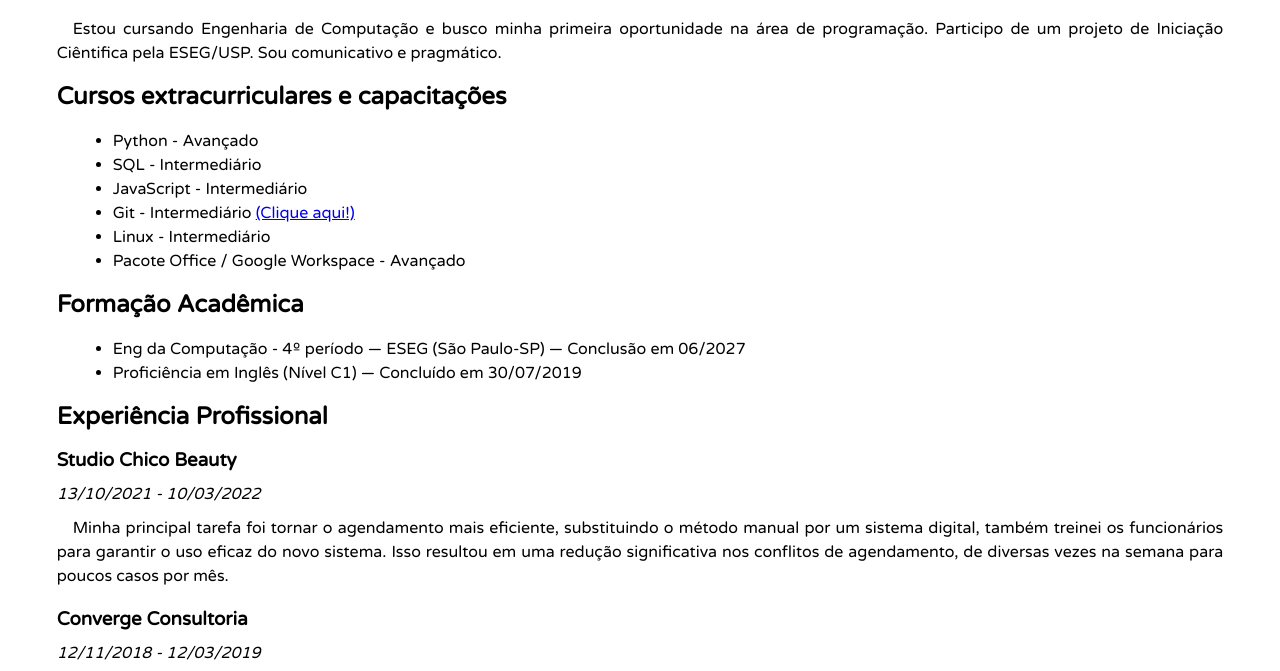
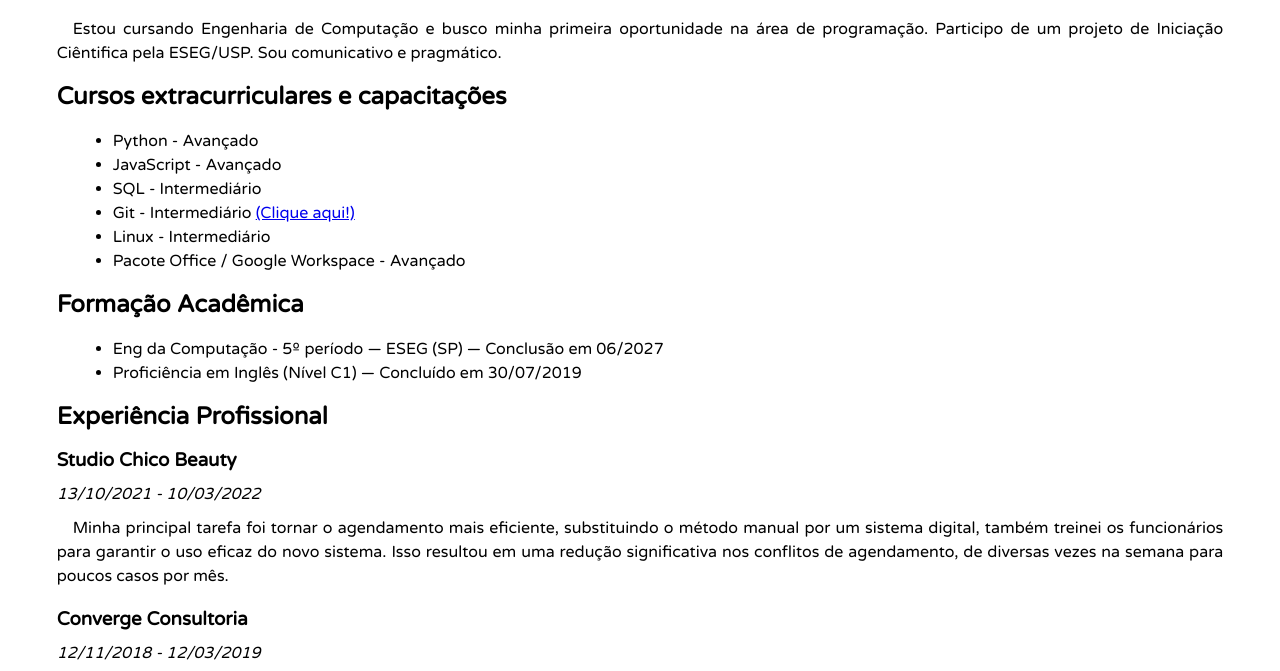
Before and after one commit to AlephZHR0/Curriculum, a plain HTML site: page index.html in a window 1280 px wide. Shown: the part 129-800 px from the top of the page. Drawn offline with Linux system fonts and the light colour scheme.

Commit message:
Updated my JS skill level and the semester I am in college

```diff
--- a/index.html
+++ b/index.html
@@ -22,8 +22,8 @@
 
 	<ul>
 		<li>Python - Avançado</li>
+		<li>JavaScript - Avançado</li>
 		<li>SQL - Intermediário</li>
-		<li>JavaScript - Intermediário</li>
 		<li>Git - Intermediário <a href="https://github.com/AlephZHR0" target="_blank">(Clique aqui!)</a></li>
 		<li>Linux - Intermediário</li>
 		<li>Pacote Office / Google Workspace - Avançado</li>
@@ -32,7 +32,7 @@
 	<h2>Formação Acadêmica</h2>
 
 	<ul>
-		<li>Eng da Computação - 4º período — ESEG (São Paulo-SP) — Conclusão em 06/2027</li>
+		<li>Eng da Computação - 5º período — ESEG (SP) — Conclusão em 06/2027</li>
 		<li>Proficiência em Inglês (Nível C1) — Concluído em 30/07/2019</li>
 	</ul>
 
```
